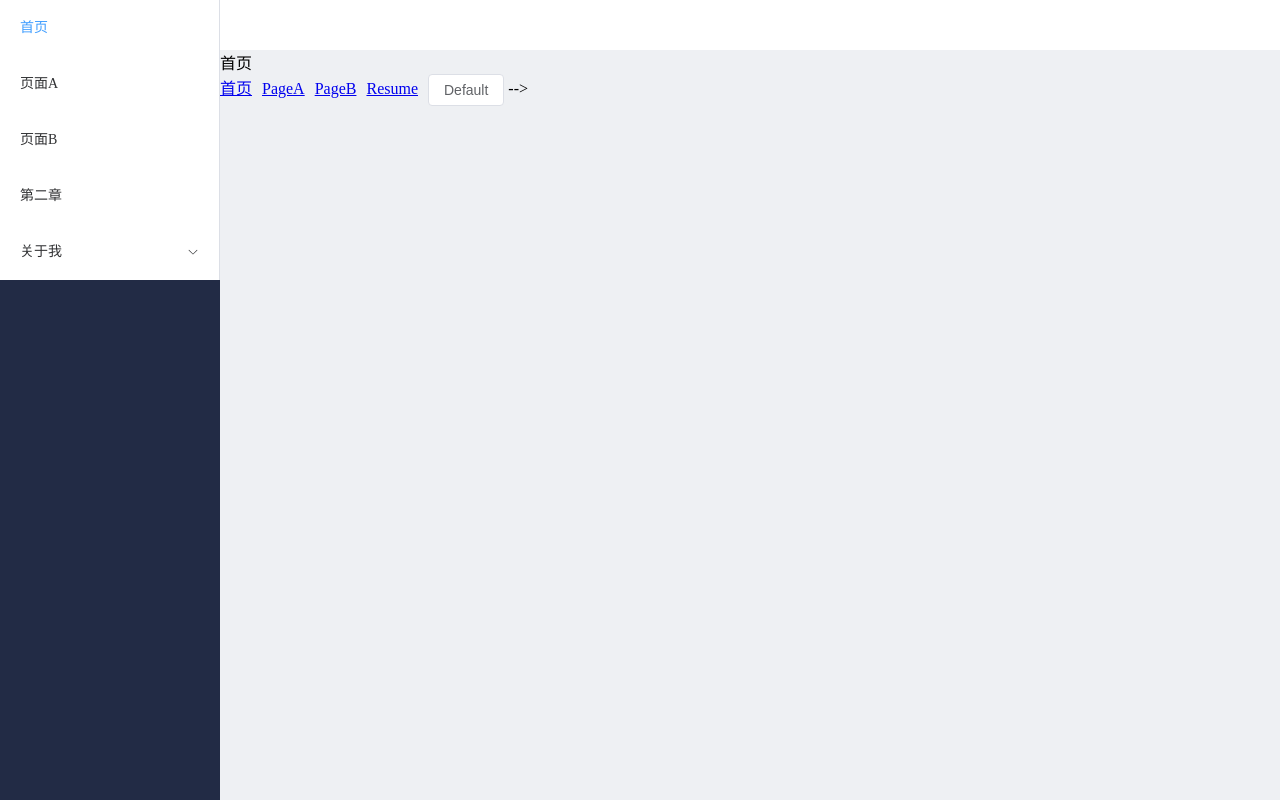
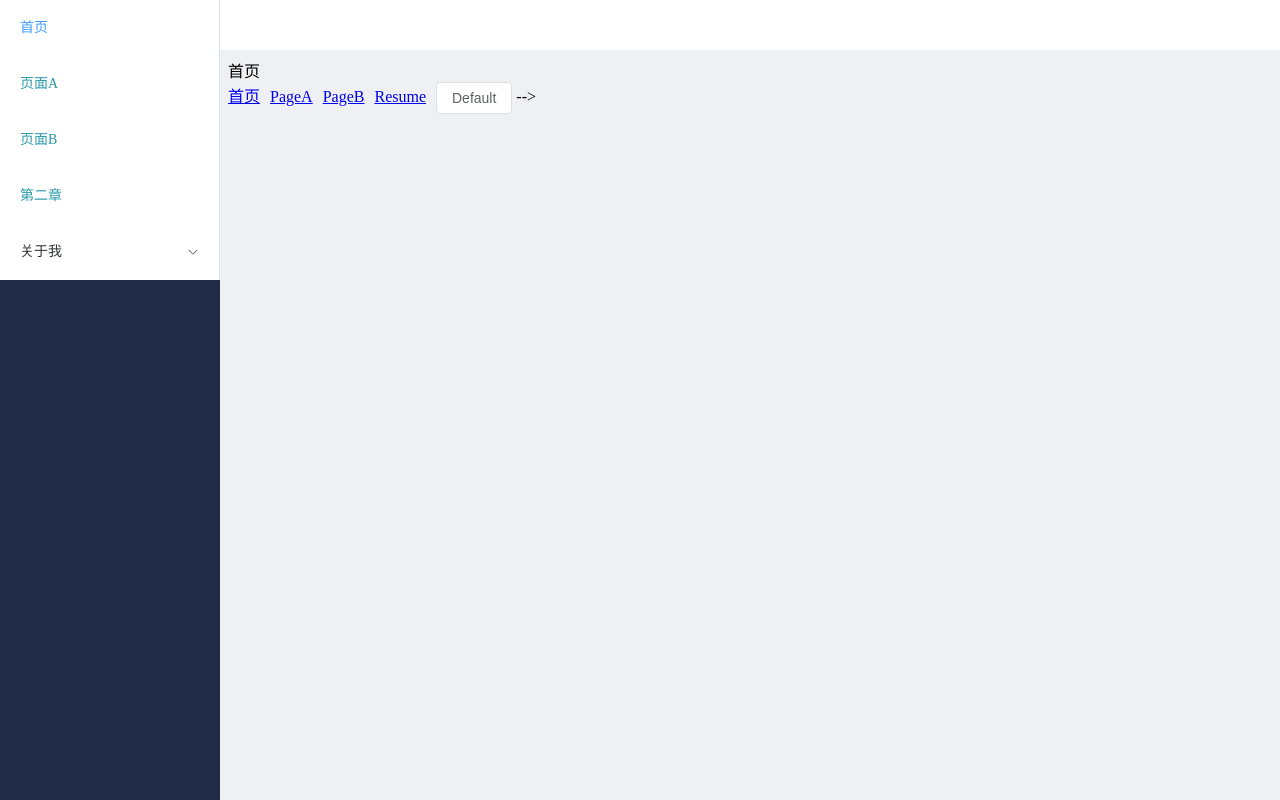
Before and after one commit to y8890/hello, a Vue app: page / in a window 1280 px wide. Built offline with nearby package versions, Linux system fonts and the light colour scheme.

Commit message:
修复样式问题

```diff
--- a/src/components/Layout/ManagementLayout.vue
+++ b/src/components/Layout/ManagementLayout.vue
@@ -75,13 +75,22 @@ export default{
     width:100%;
     height: 50px;
     background:white;
+    border-bottom: 1px soild #d1d1d1;
 }
 .concent {
-    width:100%;
-    height: calc(100% - 50px);
+    width:`calc(100% - 16px);
+    height: calc(100% - 50px - 16px);
     overflow:scroll;
+    padding: 8px;
 }
-.concent.el-menu {
-    background: #222b45;
+.concent .el-menu {
+    background-color:unset;
+    border-right:unset
 }
+.container .el-sub-menu_title,
+.container .el-menu-item-group_title,
+.container .el-menu-item{
+    color:rgb(42, 154, 169);
+}
+
 </style>
```
